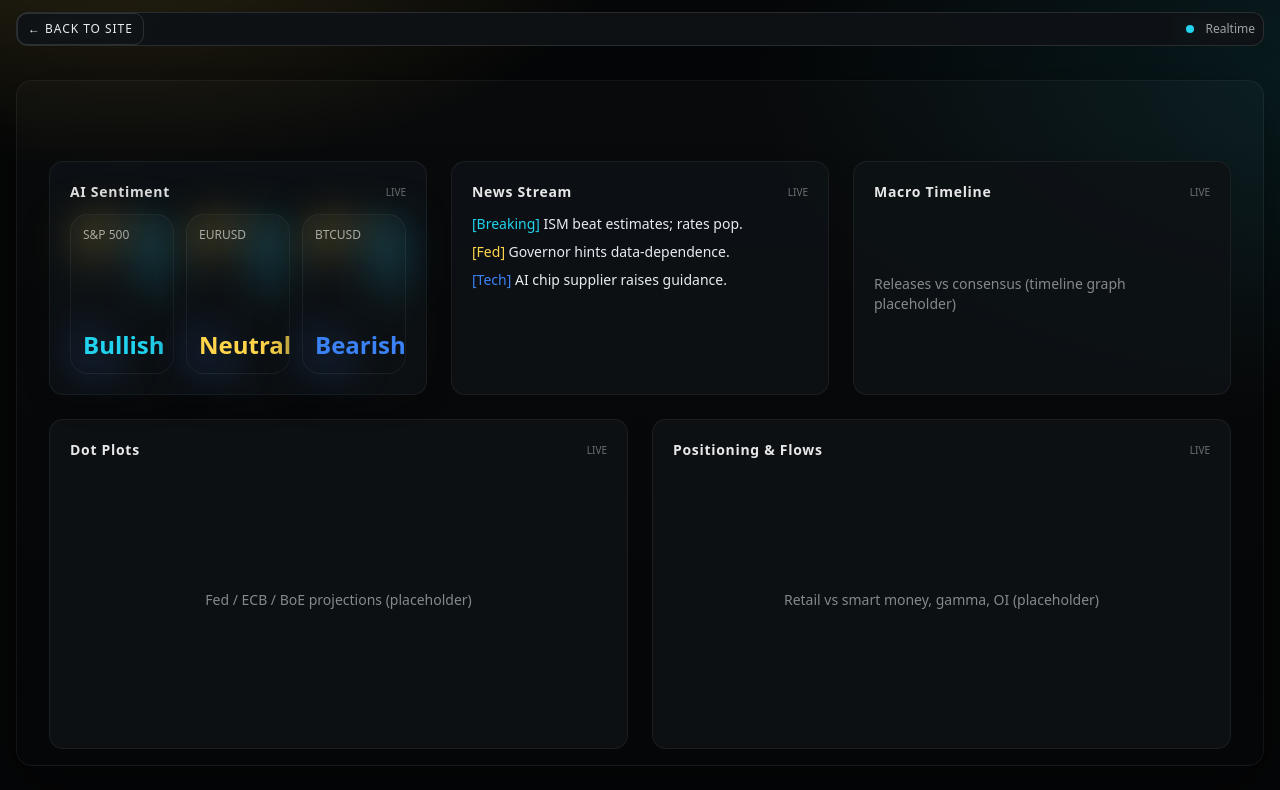
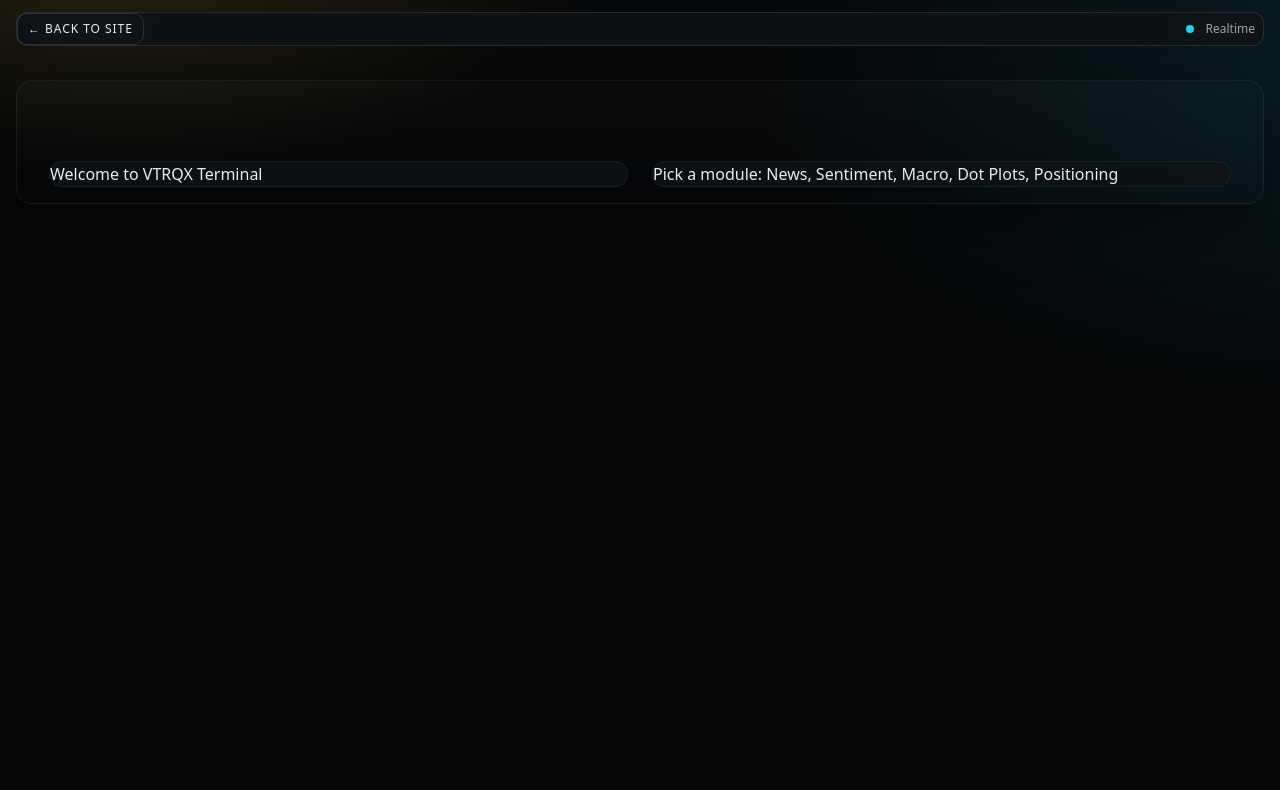
Before and after one commit to edmju/vtrqxtrading-next, a Next.js app: page /dashboard in a window 1280 px wide. Shown: the top 790 px of the page. Built offline with nearby package versions, Linux system fonts and the light colour scheme.

Commit message:
Update page.tsx

```diff
--- a/src/app/(terminal)/dashboard/page.tsx
+++ b/src/app/(terminal)/dashboard/page.tsx
@@ -1,67 +1,8 @@
-export const dynamic = "force-dynamic";
-
-import GlassCard from "@/components/ui/GlassCard";
-
-function Panel({ title, children }: any) {
+export default function DashboardHome() {
   return (
-    <div className="terminal-panel p-5">
-      <div className="flex items-center justify-between mb-3">
-        <h3 className="text-sm font-semibold tracking-wider text-white/90">{title}</h3>
-        <div className="text-[10px] text-white/40">LIVE</div>
-      </div>
-      {children}
+    <div className="grid gap-6 md:grid-cols-2">
+      <div className="terminal-panel">Welcome to VTRQX Terminal</div>
+      <div className="terminal-panel">Pick a module: News, Sentiment, Macro, Dot Plots, Positioning</div>
     </div>
   );
 }
-
-export default async function Dashboard() {
-  return (
-    <main className="space-y-6">
-      <div className="grid lg:grid-cols-3 gap-6">
-        <Panel title="AI Sentiment">
-          <div className="h-40 grid grid-cols-3 gap-3">
-            <GlassCard className="p-3 flex flex-col justify-between">
-              <div className="text-xs text-white/60">S&P 500</div>
-              <div className="text-2xl font-bold text-cyan">Bullish</div>
-            </GlassCard>
-            <GlassCard className="p-3 flex flex-col justify-between">
-              <div className="text-xs text-white/60">EURUSD</div>
-              <div className="text-2xl font-bold text-primary">Neutral</div>
-            </GlassCard>
-            <GlassCard className="p-3 flex flex-col justify-between">
-              <div className="text-xs text-white/60">BTCUSD</div>
-              <div className="text-2xl font-bold text-blue">Bearish</div>
-            </GlassCard>
-          </div>
-        </Panel>
-
-        <Panel title="News Stream">
-          <ul className="space-y-2 max-h-40 overflow-auto pr-2">
-            <li className="text-sm"><span className="text-cyan">[Breaking]</span> ISM beat estimates; rates pop.</li>
-            <li className="text-sm"><span className="text-primary">[Fed]</span> Governor hints data‑dependence.</li>
-            <li className="text-sm"><span className="text-blue">[Tech]</span> AI chip supplier raises guidance.</li>
-          </ul>
-        </Panel>
-
-        <Panel title="Macro Timeline">
-          <div className="h-40 flex items-center justify-center text-white/50 text-sm">
-            Releases vs consensus (timeline graph placeholder)
-          </div>
-        </Panel>
-      </div>
-
-      <div className="grid lg:grid-cols-2 gap-6">
-        <Panel title="Dot Plots">
-          <div className="h-64 flex items-center justify-center text-white/50 text-sm">
-            Fed / ECB / BoE projections (placeholder)
-          </div>
-        </Panel>
-        <Panel title="Positioning & Flows">
-          <div className="h-64 flex items-center justify-center text-white/50 text-sm">
-            Retail vs smart money, gamma, OI (placeholder)
-          </div>
-        </Panel>
-      </div>
-    </main>
-  );
-}
```
